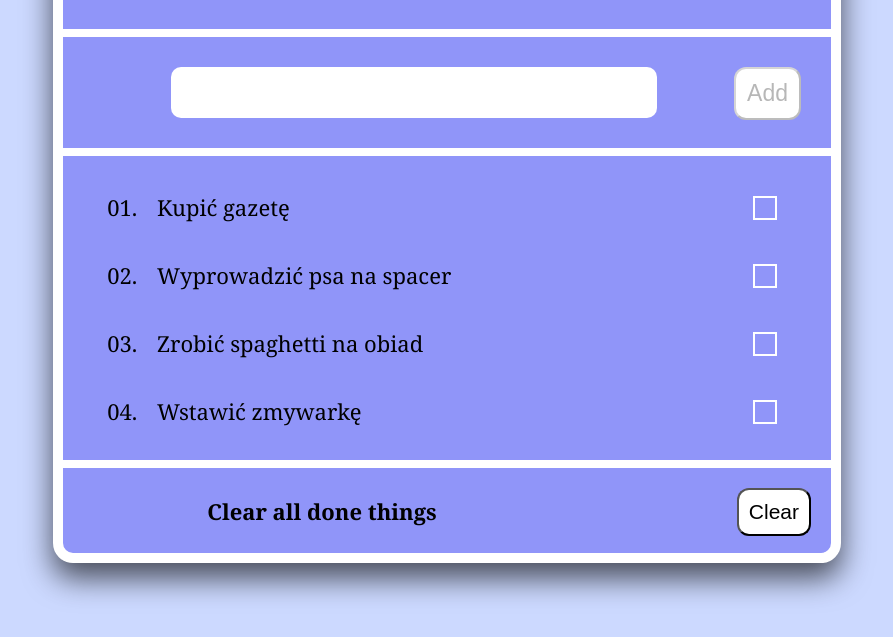
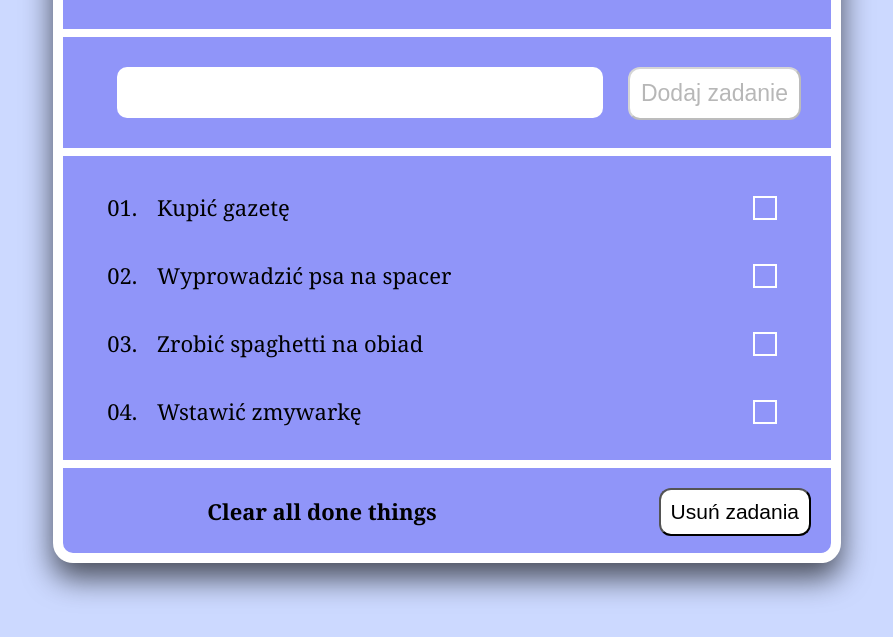
Before and after one commit to Gniewogniew/Poland---Block-19-Try-Jquery---Part-3, a plain HTML site: page index.html in a window 1280 px wide. Shown: the part 127-764 px from the top of the page, without its empty margins (193-1086 px from the left). Drawn offline with nearby package versions, Linux system fonts and the light colour scheme.

Commit message:
Update index.html

```diff
--- a/index.html
+++ b/index.html
@@ -12,7 +12,7 @@
             </header>
             <div class="container">
                 <input type="text" id="itemToDo">
-                <button type="button" id="addContent">Add</button>
+                <button type="button" id="addContent">Dodaj zadanie</button>
             </div>
             <ul id="list">
                 <li class="item">Kupić gazetę<label><input class="checkBox" type="checkbox"><span></span></label></li>
@@ -21,7 +21,7 @@
                 <li class="item">Wstawić zmywarkę<label><input class="checkBox" type="checkbox"><span></span></label></li>
             </ul>
             <footer>
-            	<p>Clear all done things</p><button class="remove">Clear</button>
+            	<p>Clear all done things</p><button class="remove">Usuń zadania</button>
             </footer>
         </div>
         <script type="text/javascript" src="https://cdnjs.cloudflare.com/ajax/libs/jquery/3.2.1/jquery.min.js"></script>
```
